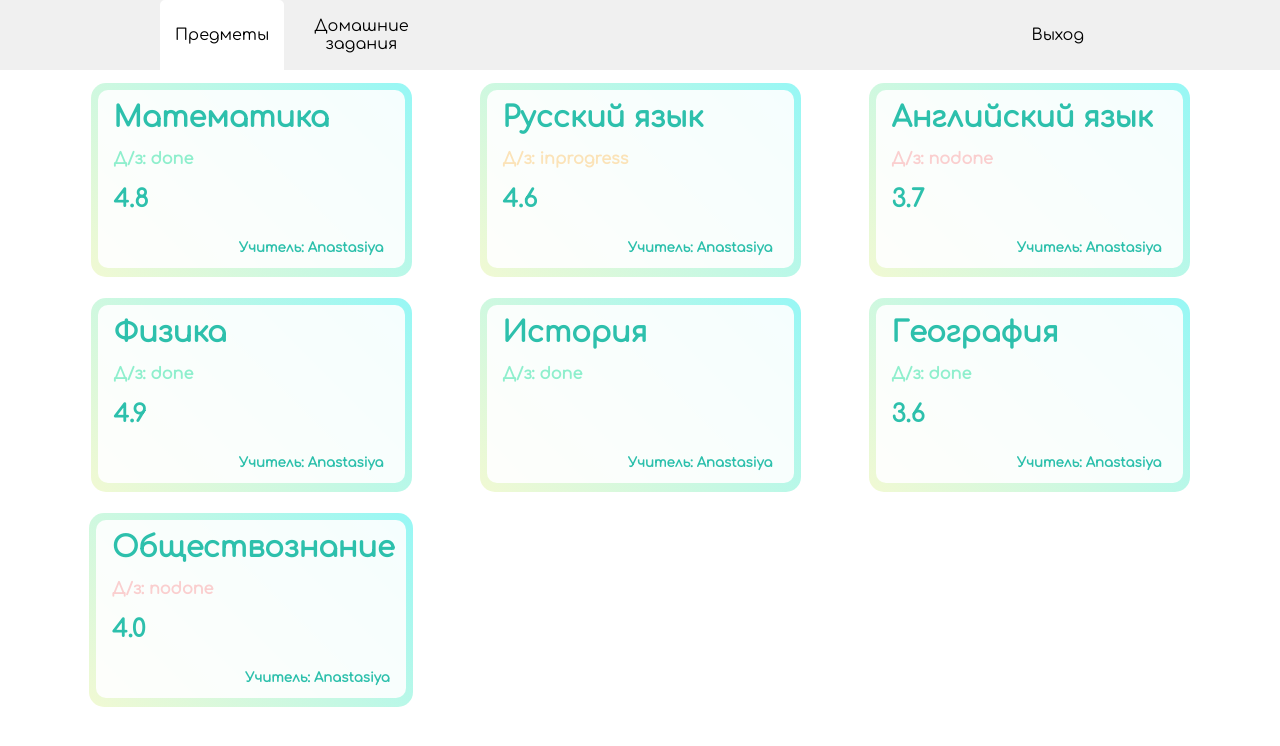
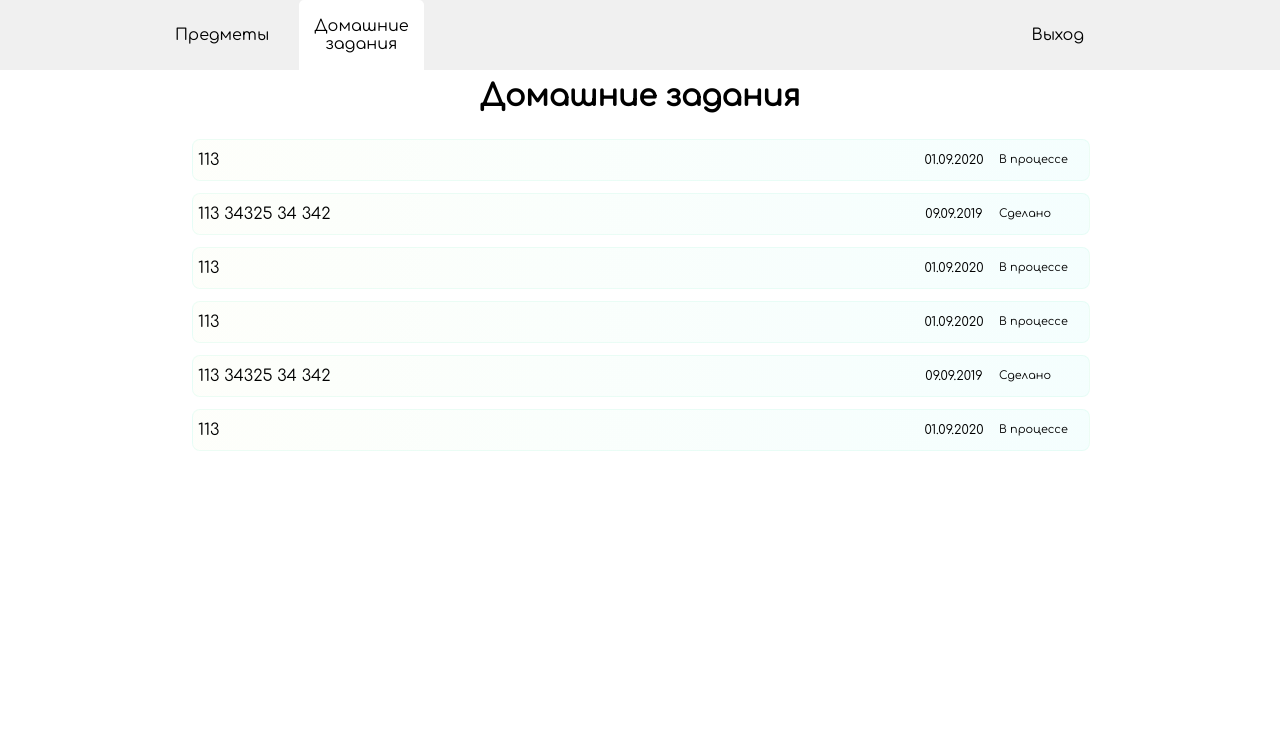
Before and after one commit to vladmv96/study-journal, a React (Create React App) app: page / in a window 1280 px wide. Shown: the top 746 px of the page. Built offline with nearby package versions, Linux system fonts and the light colour scheme.

Commit message:
Styles HomeworkPageCards + create HomeworkModal for student

```diff
--- /dev/null
+++ b/src/components/HomeworkCard.js
@@ -0,0 +1,30 @@
+import React from 'react';
+import '../styles/HomeworkCard.css';
+
+function HomeworkCard({
+    tasks,
+    deadlineDate,
+    cardStatus,
+    handleHomeworkCardClick,
+    id
+}) {
+
+    return (
+        <div
+            className='homework-card'
+            onClick={() => handleHomeworkCardClick(id)}
+        >
+            <div className='homework-card-tasks'>
+                {tasks}
+            </div>
+            <div className='homework-card-deadline-date'>
+                {deadlineDate}
+            </div>
+            <div className='homework-card-status'>
+                {cardStatus}
+            </div>
+        </div>
+    );
+}
+
+export default HomeworkCard;
--- a/src/components/student/Homework.js
+++ /dev/null
@@ -1,13 +0,0 @@
-import React from 'react';
-import '../../styles/Homework.css';
-
-function Homework() {
-
-    return (
-        <div className='homework'>
-            <h2>Домашнее задание</h2>
-        </div>
-    );
-}
-
-export default Homework;
--- /dev/null
+++ b/src/components/student/HomeworkModal.js
@@ -0,0 +1,14 @@
+import React from 'react';
+import '../../styles/HomeworkModal.css';
+
+function HomeworkModal({
+    currentHomeworkId
+}) {
+    return (
+        <div className='homework-modal-container'>
+            {currentHomeworkId}
+        </div>
+    )
+}
+
+export default HomeworkModal;
--- a/src/components/student/HomeworksPage.js
+++ b/src/components/student/HomeworksPage.js
@@ -1,13 +1,83 @@
-import React from 'react';
+import React, {useState} from 'react';
+import HomeworkCard from '../HomeworkCard.js';
+import '../../styles/HomeworksPage.css';
+import HomeworkModal from './HomeworkModal';
 
 function HomeworksPage() {
 
+    const [homeworkModalIsOpen, setHomeworkModalIsOpen] = useState(false);
+    const [currentHomeworkId, setCurrentHomeworkId] = useState(0);
+
+    const homeworkCards = [
+        {
+            id: 0,
+            tasks: '113',
+            deadlineDate: '01.09.2020',
+            cardStatus: 'В процессе'
+        },
+        {   id: 1,
+            tasks: '113 34325 34 342 ',
+            deadlineDate: '09.09.2019',
+            cardStatus: 'Сделано'
+        },
+        {
+            id: 2,
+            tasks: '113',
+            deadlineDate: '01.09.2020',
+            cardStatus: 'В процессе'
+        },
+        {
+            id: 3,
+            tasks: '113',
+            deadlineDate: '01.09.2020',
+            cardStatus: 'В процессе'
+        },
+        {   id: 4,
+            tasks: '113 34325 34 342 ',
+            deadlineDate: '09.09.2019',
+            cardStatus: 'Сделано'
+        },
+        {
+            id: 5,
+            tasks: '113',
+            deadlineDate: '01.09.2020',
+            cardStatus: 'В процессе'
+        }
+    ]
+
+    function handleHomeworkCardClick(id) {
+        setCurrentHomeworkId(id);
+        toggleHomeworkCardModal();
+    }
+
+    function toggleHomeworkCardModal() {
+        setHomeworkModalIsOpen(!homeworkModalIsOpen);
+    }
+
+    function renderHomeworkCard(item) {
+        return (
+            <HomeworkCard
+                key={item.id}
+                id={item.id}
+                tasks={item.tasks}
+                deadlineDate={item.deadlineDate}
+                cardStatus={item.cardStatus}
+                handleHomeworkCardClick={handleHomeworkCardClick}
+            />
+        )
+    };
     return (
-        <div className='homeworksPage'>
-            <div className='homeworkPageContainer'>
-                <h2>Домашние задания</h2>
+        <div
+            className='homeworks-page'
+        >
+            <div>
+                <div className='homework-page-title'>Домашние задания</div>
+                <div className='homework-cards-container'>
+                    {homeworkCards.map(renderHomeworkCard)}
+                </div>
             </div>
 
+            {homeworkModalIsOpen && <HomeworkModal currentHomeworkId={currentHomeworkId}/>}
         </div>
     );
 }
--- a/src/components/student/StudentMainPage.js
+++ b/src/components/student/StudentMainPage.js
@@ -11,7 +11,7 @@ import {
 } from '../../sources/constants/routes';
 
 function StudentMainPage() {
-    const [currentPage, setCurrentPage] = useState(CARDS_ROUTE);
+    const [currentPage, setCurrentPage] = useState(HOMEWORKS_ROUTE);
     const [cardId, setCardId] = useState(null);
 
     function handleCardClick(id) {
--- a/src/components/student/SubjectPage.js
+++ b/src/components/student/SubjectPage.js
@@ -1,5 +1,5 @@
 import React from 'react';
-import Homework from './Homework';
+import HomeworksPage from './HomeworksPage';
 import '../../styles/SubjectPage.css';
 
 function SubjectPage({
@@ -10,7 +10,7 @@ function SubjectPage({
         <div className='subjectPage'>
             <h1>Математика</h1>
             <h2>Id: {cardId}</h2>
-            <Homework />
+            <HomeworksPage />
             <h2>Успеваемость</h2>
         </div>
     );
--- a/src/styles/App.css
+++ b/src/styles/App.css
@@ -0,0 +1,5 @@
+@import url('https://fonts.googleapis.com/css?family=Comfortaa&display=swap');
+
+.App {
+    font-family: 'Comfortaa', cursive;
+}
--- /dev/null
+++ b/src/styles/HomeworkCard.css
@@ -0,0 +1,36 @@
+.homework-card {
+    margin: auto;
+    display: grid;
+    grid-template-rows: 1;
+    grid-template-columns: minmax(100px, 1fr) repeat(auto-fit, 90px);
+    border: 1px solid rgba(195, 248, 228,0.3);
+    border-radius: 8px;
+    width: 100%;
+    min-height: 40px;
+    cursor: pointer;
+    background: linear-gradient(90deg, rgba(241,249,211,0.1), rgba(151,247,245,0.1));
+}
+.homework-card:hover {
+    background: linear-gradient(90deg, rgba(241,249,211,0.2), rgba(151,247,245,0.2));
+}
+
+.homework-card-tasks {
+    margin-left: 5px;
+    margin-top: auto;
+    margin-bottom: auto;
+}
+
+.homework-card-deadline-date {
+    min-width: 70px;
+    font-size: 0.8em;
+    margin-top: auto;
+    margin-bottom: auto;
+    text-align: center;
+}
+
+.homework-card-status {
+    min-width: 70px;
+    font-size: 0.7em;
+    margin-top: auto;
+    margin-bottom: auto;
+}
--- /dev/null
+++ b/src/styles/HomeworkModal.css
@@ -0,0 +1,9 @@
+.homework-modal-container {
+    background: white;
+    width: 50%;
+    height: 50%;
+    border: 1px solid purple;
+    position: absolute;
+    left: 25%;
+    top: 15%;
+}
--- a/src/styles/HomeworksPage.css
+++ b/src/styles/HomeworksPage.css
@@ -0,0 +1,21 @@
+.homework-page {
+    border: 1px solid black;
+}
+
+.homework-page-title {
+    width: 50%;
+    text-align: center;
+    font-size: 30px;
+    font-weight: bold;
+    margin-left: 25%;
+    margin-bottom: 2%;
+}
+
+.homework-cards-container {
+    display: grid;
+    grid-template-columns: 1;
+    grid-template-rows: repeat( 40px);
+    grid-row-gap: 1.5vh;
+    margin: auto;
+    width: 70vw;
+}
```
